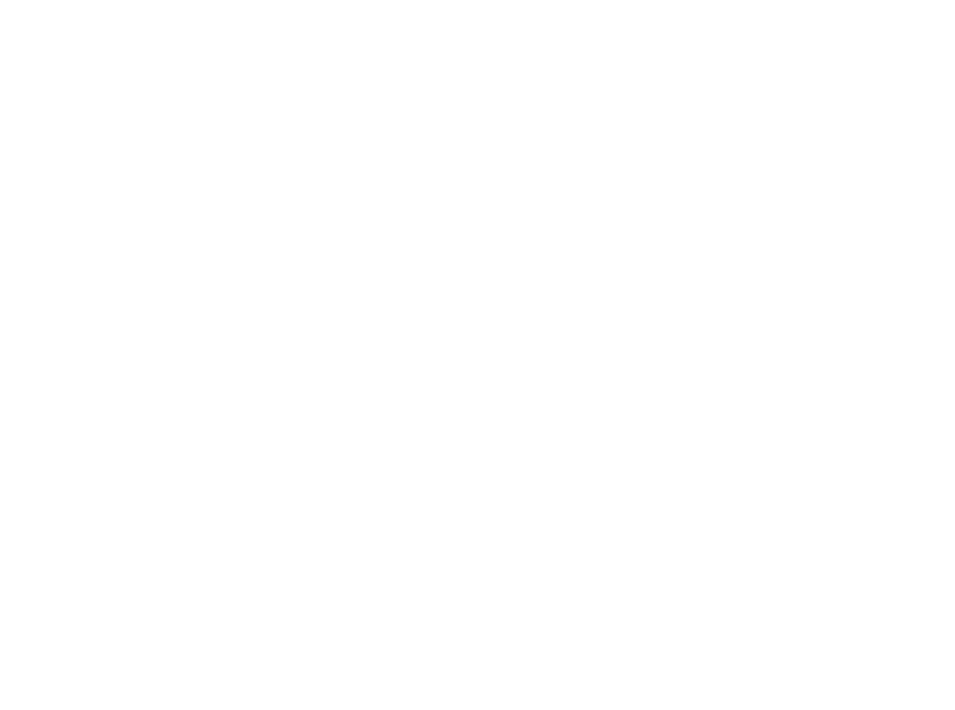
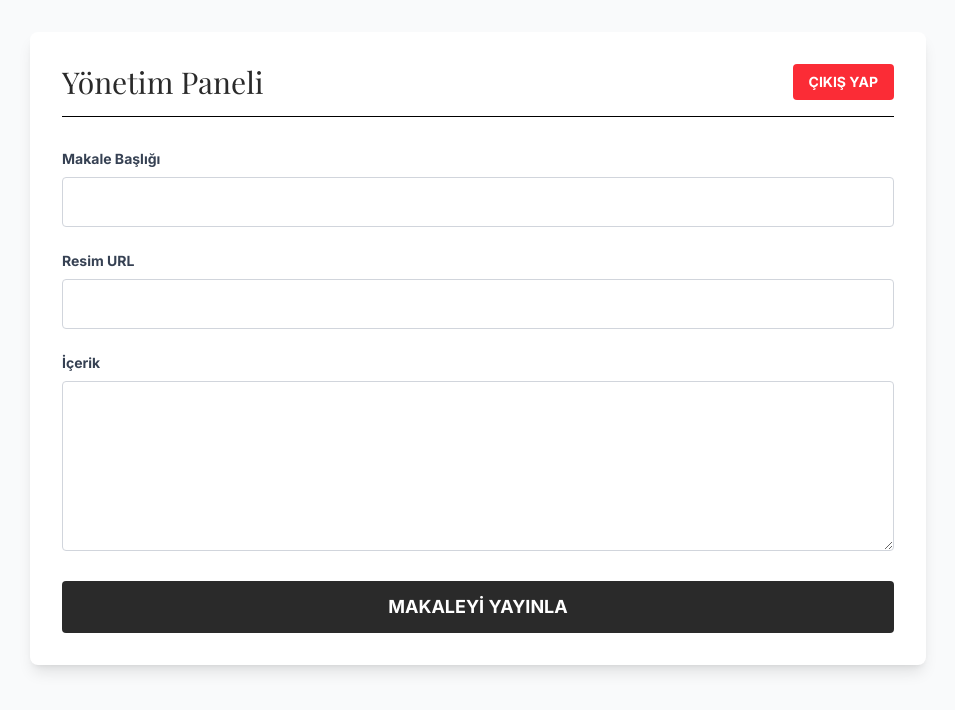
Before and after one commit to sahin-oguzhan/law-firm-website, a React (Vite) app: page /dashboard in a window 1280 px wide. Before the commit this address had no page. Shown: the top 710 px of the page, without its empty margins (162-1117 px from the left). Built offline with nearby package versions, Linux system fonts and the light colour scheme; sample sign-in values are in the browser's storage; the HTML template or start-up script is replaced by a standard one; a web font is replaced by a local one.

Commit message:
Add dashboard page and refactor admin login flow

```diff
--- a/src/App.jsx
+++ b/src/App.jsx
@@ -1,14 +1,18 @@
 import './App.css';
 import { BrowserRouter, Routes, Route } from 'react-router-dom';
 import Home from './pages/Home';
-import AdminPanel from './pages/AdminPanel';
+import Login from './pages/Login';
+import DashBoard from './pages/DashBoard';
 
 function App() {
   return (
     <BrowserRouter>
       <Routes>
         <Route path="/" element={<Home />} />
-        <Route path="/admin" element={<AdminPanel />} />
+
+        <Route path="/admin" element={<Login />} />
+
+        <Route path="/dashboard" element={<DashBoard />} />
       </Routes>
     </BrowserRouter>
   );
--- /dev/null
+++ b/src/pages/DashBoard.jsx
@@ -0,0 +1,129 @@
+import React, { useState, useEffect } from 'react';
+import axios from 'axios';
+import { useNavigate } from 'react-router-dom';
+
+export default function Dashboard() {
+  const navigate = useNavigate();
+
+  useEffect(() => {
+    const isLoggedIn = localStorage.getItem('isAdminLoggedIn');
+    if (!isLoggedIn) {
+      navigate('/admin');
+    }
+  }, [navigate]);
+
+  const handleLogout = () => {
+    localStorage.removeItem('isAdminLoggedIn');
+    navigate('/admin');
+  };
+
+  const [formData, setFormData] = useState({
+    title: '',
+    content: '',
+    imageUrl: '',
+  });
+  const [submitStatus, setSubmitStatus] = useState({ type: '', message: '' });
+
+  const handleInputChange = (e) => {
+    const { name, value } = e.target;
+    setFormData((prev) => ({ ...prev, [name]: value }));
+  };
+
+  const handleArticleSubmit = async (e) => {
+    e.preventDefault();
+    setSubmitStatus({ type: 'loading', message: 'Makale gönderiliyor...' });
+
+    try {
+      await axios.post('http://localhost:8080/api/articles', formData);
+      setSubmitStatus({
+        type: 'success',
+        message: 'Makale başarıyla yayınlandı! 🎉',
+      });
+      setFormData({ title: '', content: '', imageUrl: '' });
+      setTimeout(() => setSubmitStatus({ type: '', message: '' }), 3000);
+    } catch (error) {
+      setSubmitStatus({ type: 'error', message: 'Hata oluştu.' });
+    }
+  };
+
+  return (
+    <div className="min-h-screen bg-gray-50 p-8">
+      <div className="max-w-4xl mx-auto bg-white rounded-lg shadow-lg p-8">
+        <div className="flex justify-between items-center mb-8 border-b pb-4">
+          <h2 className="text-3xl font-serif text-secondary">Yönetim Paneli</h2>
+          <button
+            onClick={handleLogout}
+            className="bg-red-500 text-white px-4 py-2 rounded text-sm font-bold hover:bg-red-600 transition"
+          >
+            ÇIKIŞ YAP
+          </button>
+        </div>
+
+        {submitStatus.message && (
+          <div
+            className={`p-4 mb-6 rounded ${
+              submitStatus.type === 'success'
+                ? 'bg-green-100 text-green-700'
+                : submitStatus.type === 'error'
+                ? 'bg-red-100 text-red-700'
+                : 'bg-blue-100 text-blue-700'
+            }`}
+          >
+            {submitStatus.message}
+          </div>
+        )}
+
+        <form onSubmit={handleArticleSubmit} className="space-y-6">
+          <div>
+            <label className="block text-sm font-bold text-gray-700 mb-2">
+              Makale Başlığı
+            </label>
+            <input
+              name="title"
+              value={formData.title}
+              onChange={handleInputChange}
+              required
+              className="w-full border border-gray-300 rounded p-3 focus:ring-2 focus:ring-primary focus:outline-none"
+            />
+          </div>
+
+          <div>
+            <label className="block text-sm font-bold text-gray-700 mb-2">
+              Resim URL
+            </label>
+            <input
+              name="imageUrl"
+              value={formData.imageUrl}
+              onChange={handleInputChange}
+              className="w-full border border-gray-300 rounded p-3 focus:ring-2 focus:ring-primary focus:outline-none"
+            />
+          </div>
+
+          <div>
+            <label className="block text-sm font-bold text-gray-700 mb-2">
+              İçerik
+            </label>
+            <textarea
+              name="content"
+              value={formData.content}
+              onChange={handleInputChange}
+              required
+              rows="6"
+              className="w-full border border-gray-300 rounded p-3 focus:ring-2 focus:ring-primary focus:outline-none"
+            ></textarea>
+          </div>
+
+          <button
+            type="submit"
+            disabled={submitStatus.type === 'loading'}
+            className="w-full bg-secondary text-white py-3 rounded hover:bg-opacity-90 transition font-bold text-lg"
+          >
+            {submitStatus.type === 'loading'
+              ? 'Yükleniyor...'
+              : 'MAKALEYİ YAYINLA'}
+          </button>
+        </form>
+      </div>
+    </div>
+  );
+}
--- a/src/pages/AdminPanel.jsx
+++ b/src/pages/Login.jsx
@@ -1,11 +1,13 @@
 import React, { useState } from 'react';
 import axios from 'axios';
+import { useNavigate } from 'react-router-dom';
 
-export default function AdminPanel() {
+export default function Login() {
   const [username, setUsername] = useState('');
   const [password, setPassword] = useState('');
-  const [isLoggedIn, setIsLoggedIn] = useState(false);
   const [error, setError] = useState('');
+
+  const navigate = useNavigate();
 
   const handleLogin = async (e) => {
     e.preventDefault();
@@ -15,43 +17,20 @@ export default function AdminPanel() {
       const response = await axios.post(
         'http://localhost:8080/api/auth/login',
         {
-          username: username,
-          password: password,
+          username,
+          password,
         },
       );
 
       if (response.status === 200) {
-        setIsLoggedIn(true);
+        localStorage.setItem('isAdminLoggedIn', 'true');
+
+        navigate('/dashboard');
       }
     } catch (err) {
       setError('Kullanıcı adı veya şifre hatalı!');
-      console.error(err);
     }
   };
-
-  if (isLoggedIn) {
-    return (
-      <div className="min-h-screen bg-gray-50 p-8">
-        <div className="max-w-4xl mx-auto bg-white rounded-lg shadow-lg p-8">
-          <div className="flex justify-between items-center mb-8 border-b pb-4">
-            <h2 className="text-3xl font-serif text-secondary">
-              Yönetici Paneli
-            </h2>
-            <button
-              onClick={() => setIsLoggedIn(false)}
-              className="text-red-500 hover:text-red-700 font-bold"
-            >
-              Çıkış Yap
-            </button>
-          </div>
-
-          <div className="bg-green-50 border border-green-200 text-green-700 p-4 rounded mb-6">
-            🎉 Hoş geldiniz! Giriş işlemi başarılı.
-          </div>
-        </div>
-      </div>
-    );
-  }
 
   return (
     <div className="min-h-screen bg-gray-100 flex items-center justify-center px-4">
@@ -76,7 +55,6 @@ export default function AdminPanel() {
               value={username}
               onChange={(e) => setUsername(e.target.value)}
               className="w-full border border-gray-300 rounded-md p-2 focus:ring-2 focus:ring-primary focus:outline-none"
-              placeholder="admin"
             />
           </div>
 
@@ -89,23 +67,19 @@ export default function AdminPanel() {
               value={password}
               onChange={(e) => setPassword(e.target.value)}
               className="w-full border border-gray-300 rounded-md p-2 focus:ring-2 focus:ring-primary focus:outline-none"
-              placeholder="••••"
             />
           </div>
 
           <button
             type="submit"
-            className="w-full bg-primary text-white py-2 rounded-md hover:bg-opacity-90 transition duration-300 font-medium"
+            className="w-full bg-primary text-white py-2 rounded-md hover:bg-opacity-90 transition font-medium"
           >
             Giriş Yap
           </button>
         </form>
 
         <div className="mt-6 text-center">
-          <a
-            href="/"
-            className="text-sm text-gray-500 hover:text-primary transition"
-          >
+          <a href="/" className="text-sm text-gray-500 hover:text-primary">
             ← Siteye Dön
           </a>
         </div>
```
